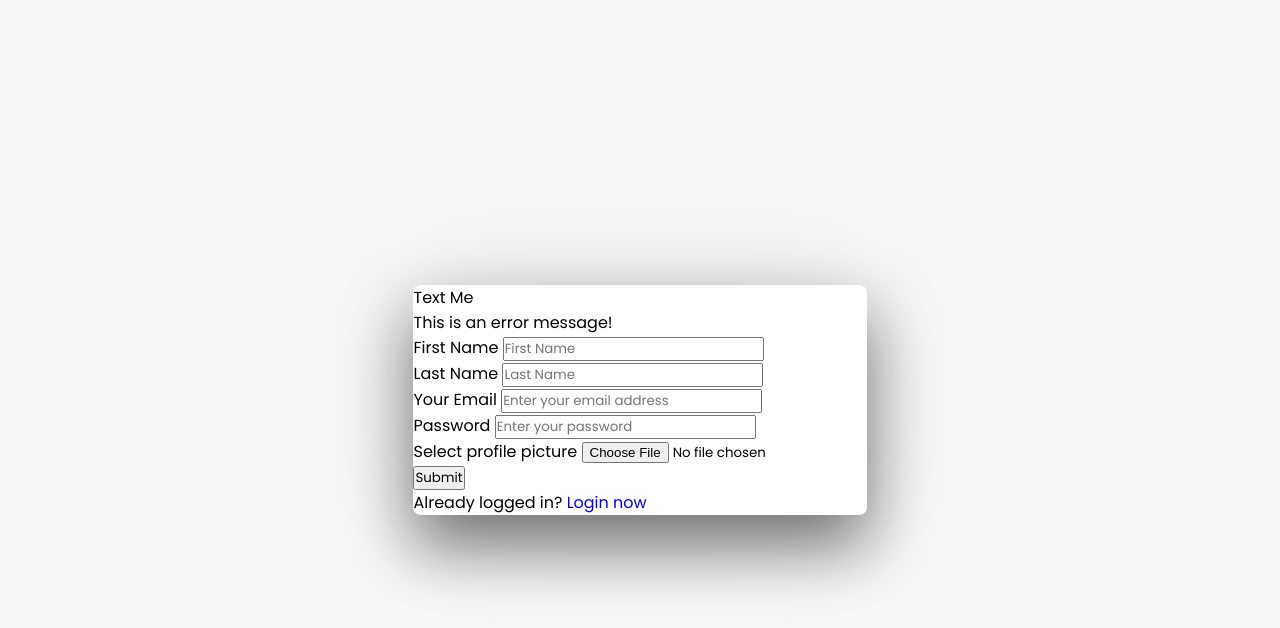
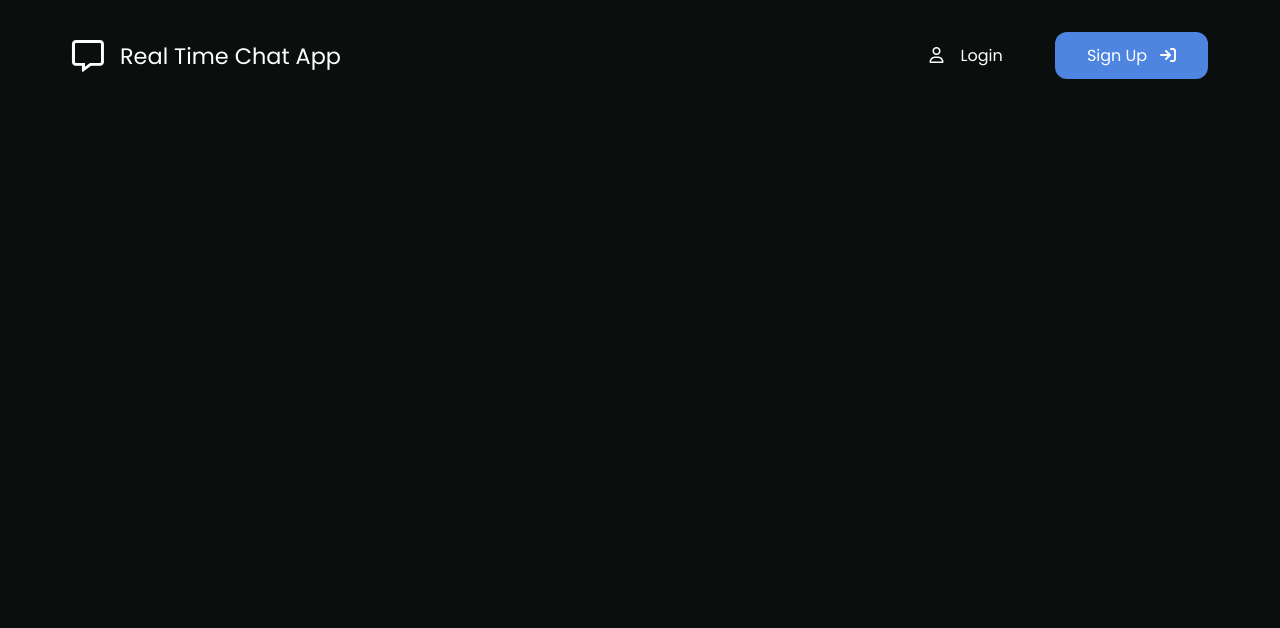
Before and after one commit to Sammed-NJ/Real-Time-Chat-app, a plain HTML site: page index.html in a window 1280 px wide. Drawn offline with Linux system fonts and the light colour scheme.

Commit message:
setting_up_0.1

```diff
--- /dev/null
+++ b/CSS/sass/layout/_navbar.sass
@@ -0,0 +1,47 @@
+nav
+    color: #fff
+
+    width: 90%
+    margin: auto
+    padding: 2rem 0
+
+    display: flex
+    align-items: center
+    justify-content: space-between
+
+    header
+        display: flex
+        align-items: center
+        justify-content: space-between
+
+        i
+            font-size: 32px
+
+        .head
+            font-size: 1.4rem
+
+    header > *
+        padding: 0rem .5rem
+
+    .nav_btns button
+        color: #fff
+        cursor: pointer
+        transition: .2s ease-in-out
+        color: #FFFFFF
+        font-size: 1rem
+        padding: .7rem 2rem
+        margin: 0 .5rem
+        border-radius: 12px
+        border: 0px
+
+    .nav_btns .login_btn
+        background-color: #00000000
+
+        &:hover
+            background: #000000ad
+
+    .nav_btns .signup_btn
+        background-color: #4D85E1
+
+        &:hover
+            background-color: #366DC8
--- /dev/null
+++ b/CSS/sass/layout/_signup.sass
@@ -0,0 +1,6 @@
+.form_signup
+    padding: 2rem
+
+.form_signup header
+    font-size: 1.5rem
+    font-weight: 600
--- /dev/null
+++ b/CSS/sass/styles.sass
@@ -0,0 +1,17 @@
+@use 'layout/_navbar'
+@use 'layout/_login'
+@use 'layout/_signup'
+
+*
+    padding: 0rem
+    margin: 0rem
+    box-sizing: border-box
+    text-decoration: none
+    font-family: 'Poppins', sans-serif
+
+body
+    background-color: #0A0F0D
+
+.wrapper
+    background: #ffffff
+    border-radius: .5rem
--- a/CSS/styles.sass
+++ /dev/null
@@ -1,18 +0,0 @@
-*
-    padding: 0rem
-    margin: 0rem
-    box-sizing: border-box
-    text-decoration: none
-    font-family: 'Poppins', sans-serif
-
-body
-    display: flex
-    align-items: center
-    justify-content: center
-    min-height: 100vh
-    background: #f7f7f7
-
-.wrapper
-    background: #ffffff
-    border-radius: .5rem
-    box-shadow: 0 0 128px 0 rgba(0, 0, 0, 0.1), 0 32px 64px rgba(0, 0, 0, 0.5)
--- a/index.html
+++ b/index.html
@@ -6,12 +6,11 @@
     <meta name="viewport" content="width=device-width, initial-scale=1.0" />
     <title>Text Me</title>
     <!-- CSS -->
-    <link rel="stylesheet" href="CSS/styles.css" />
+    <link rel="stylesheet" href="CSS/sass/styles.css" />
     <!-- Font Awesome -->
     <link
       rel="stylesheet"
-      href="https://cdnjs.cloudflare.com/ajax/libs/
-    font-awesome/5.15.2/css/all.min.css"
+      href="https://cdnjs.cloudflare.com/ajax/libs/font-awesome/6.1.1/css/all.min.css"
     />
     <!-- Google Font -->
     <link rel="preconnect" href="https://fonts.googleapis.com" />
@@ -22,9 +21,22 @@
     />
   </head>
   <body>
-    <div class="wrapper">
+    <nav>
+      <header>
+        <i class="fa-regular fa-message"></i>
+        <div class="head">Real Time Chat App</div>
+      </header>
+      <div class="nav_btns">
+        <button class="login_btn">
+          <i class="fa-regular fa-user"></i>&nbsp;&nbsp;&nbsp; Login
+        </button>
+        <button class="signup_btn">
+          Sign Up &nbsp; <i class="fa-solid fa-arrow-right-to-bracket"></i>
+        </button>
+      </div>
+    </nav>
+    <!-- <div class="wrapper">
       <div class="form_signup">
-        <header>Text Me</header>
         <form action="">
           <div class="error_text">This is an error message!</div>
           <div class="name_details">
@@ -55,6 +67,8 @@
         </form>
         <div class="link">Already logged in? <a href="#">Login now</a></div>
       </div>
-    </div>
+    </div> -->
+
+    <script src="JS/togglers/signUp_toggle.js"></script>
   </body>
 </html>
```
Also changed, not shown: CSS/sass/components/_buttons.sass (added), CSS/sass/layout/_login.sass (added), CSS/sass/styles.css (added), CSS/styles.css (deleted), JS/togglers/signUp_toggle.js (added), 2 other files.
